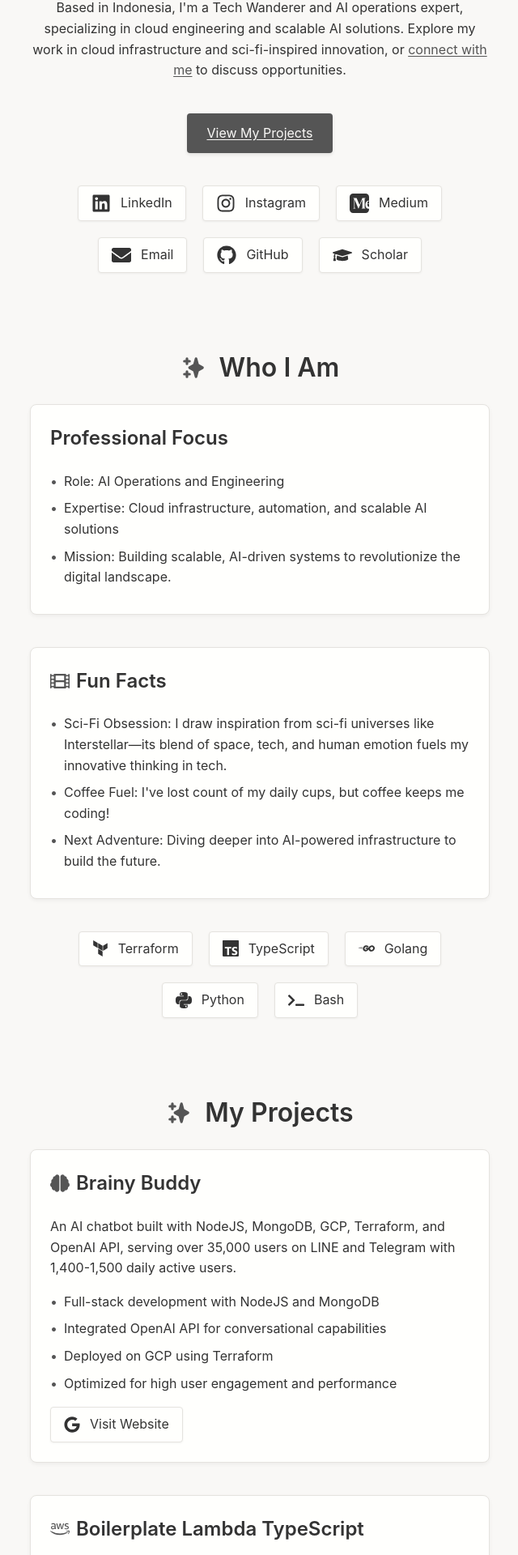
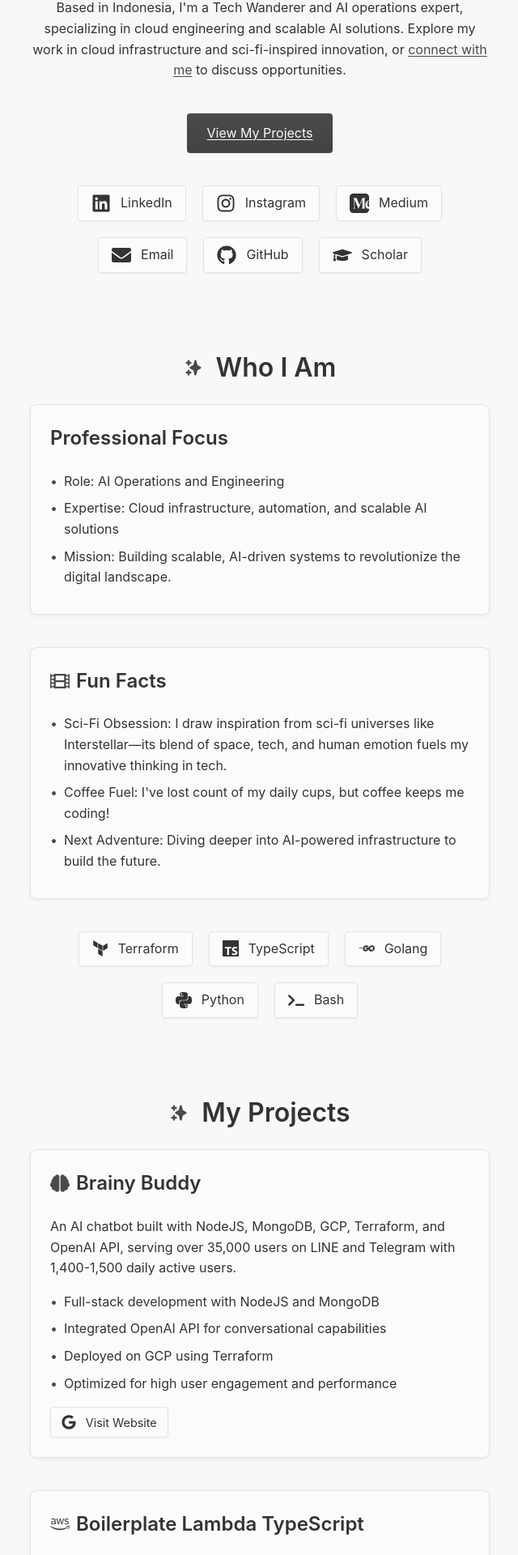
Before and after one commit to aashari/aashari, a Next.js app: page / in a window 1280 px wide. Shown: the part 353-2273 px from the top of the page at 81% size, without its empty margins (319-959 px from the left). Built offline with nearby package versions, Linux system fonts and the light colour scheme.

Commit message:
Fix icon sizing and button styling for better mobile experience

```diff
--- a/src/app/globals.css
+++ b/src/app/globals.css
@@ -4,10 +4,12 @@
   /* Light theme (default) */
   --background: rgb(249, 248, 246); /* Soft cream/off-white background */
   --foreground: #333333; /* Dark gray text for contrast */
-  --primary: #555555;    /* Medium gray accent */
+  --primary: #4A4A4A;    /* Darker gray accent for better distinction */
   --muted: #6B7280;      /* Muted gray for secondary text */
-  --card: rgb(255, 255, 253); /* Slightly lighter than background, low contrast */
+  --card: rgb(252, 251, 250); /* Slightly more distinct card background */
   --border: #E5E3DF;     /* Light border color that matches the background tone */
+  --hover: #555555;      /* Slightly darker for hover states */
+  --shadow: rgba(0, 0, 0, 0.05); /* Consistent shadow color */
 }
 
 @media (prefers-color-scheme: dark) {
@@ -15,10 +17,12 @@
     /* Dark theme */
     --background: #1A2A44; /* Dark grayish-blue */
     --foreground: #E5E5E5; /* Light gray text */
-    --primary: #9CA3AF;    /* Medium gray accent instead of blue */
+    --primary: #B0B7C3;    /* Lighter gray accent for better visibility */
     --muted: #9CA3AF;      /* Muted gray for secondary text */
-    --card: #1E2F4A;       /* Slightly lighter than background, low contrast */
+    --card: #21324F;       /* More distinct card background */
     --border: #2E4057;     /* Subtle border */
+    --hover: #C5CAD3;      /* Lighter color for hover states */
+    --shadow: rgba(0, 0, 0, 0.2); /* Darker shadow for dark theme */
   }
 }
 
@@ -52,13 +56,13 @@ body {
   border-radius: 8px;
   padding: 1.5rem;
   transition: all 0.2s ease;
-  box-shadow: 0 2px 5px rgba(0, 0, 0, 0.05); /* Subtle shadow for depth in light theme */
+  box-shadow: 0 2px 5px var(--shadow);
 }
 
 .card:hover {
   border-color: var(--primary);
   transform: scale(1.02);
-  box-shadow: 0 4px 8px rgba(0, 0, 0, 0.1); /* Enhanced shadow on hover */
+  box-shadow: 0 4px 8px var(--shadow);
 }
 
 @media (max-width: 768px) {
@@ -69,14 +73,15 @@ body {
 
 a {
   color: var(--primary);
-  text-decoration: underline; /* Make links more visible without relying on color */
-  text-underline-offset: 2px; /* Add space between text and underline */
+  text-decoration: underline;
+  text-underline-offset: 2px;
+  text-decoration-thickness: 1px;
   transition: all 0.2s ease;
 }
 
 a:hover {
-  color: var(--foreground);
-  text-decoration-thickness: 2px; /* Thicker underline on hover */
+  color: var(--hover);
+  text-decoration-thickness: 2px;
 }
 
 a:focus-visible {
@@ -86,8 +91,8 @@ a:focus-visible {
 }
 
 button, .button {
-  background: var(--primary);
-  color: var(--background); /* Use background color for text to ensure contrast */
+  background: linear-gradient(to bottom, var(--primary), color-mix(in srgb, var(--primary), #000000 10%));
+  color: var(--background);
   border: none;
   padding: 0.75rem 1.5rem;
   border-radius: 4px;
@@ -95,17 +100,18 @@ button, .button {
   transition: all 0.2s ease;
   display: inline-block;
   text-align: center;
-  box-shadow: 0 2px 4px rgba(0, 0, 0, 0.1); /* Subtle shadow for better visibility */
+  box-shadow: 0 2px 4px var(--shadow);
 }
 
 button:hover, .button:hover {
-  background-color: color-mix(in srgb, var(--primary), var(--foreground) 10%);
+  background: linear-gradient(to bottom, var(--hover), color-mix(in srgb, var(--hover), #000000 10%));
+  color: white;
   transform: translateY(-1px);
-  box-shadow: 0 4px 6px rgba(0, 0, 0, 0.1);
+  box-shadow: 0 4px 6px var(--shadow);
 }
 
 button:focus-visible, .button:focus-visible {
-  outline: 2px solid var(--primary);
+  outline: 2px solid var(--hover);
   outline-offset: 2px;
 }
 
@@ -121,14 +127,26 @@ button:focus-visible, .button:focus-visible {
   color: var(--foreground);
   text-decoration: none;
   transition: all 0.2s ease;
-  box-shadow: 0 1px 3px rgba(0, 0, 0, 0.05);
+  box-shadow: 0 1px 3px var(--shadow);
+}
+
+/* Specific styling for buttons inside cards */
+.card .social-link {
+  padding: 0.4rem 0.8rem;
+  font-size: 0.9rem;
+}
+
+.card .social-link svg {
+  width: 18px;
+  height: 18px;
 }
 
 .social-link:hover,
 .tech-badge:hover {
   border-color: var(--primary);
   transform: scale(1.02);
-  box-shadow: 0 2px 4px rgba(0, 0, 0, 0.1);
+  box-shadow: 0 2px 4px var(--shadow);
+  color: var(--hover);
 }
 
 .social-link:focus-visible,
@@ -151,6 +169,11 @@ h1, h2, h3, h4 {
   display: flex;
   align-items: center;
   gap: 0.5rem;
+}
+
+h1 svg, h2 svg, h3 svg, h4 svg {
+  min-width: 24px;
+  min-height: 24px;
 }
 
 h1, h2 {
@@ -182,6 +205,12 @@ h4 { font-size: 1.25rem; }
   h2 { font-size: 1.75rem; }
   h3 { font-size: 1.25rem; }
   h4 { font-size: 1rem; }
+
+  /* Ensure icons remain properly sized on mobile */
+  h1 svg, h2 svg, h3 svg, h4 svg {
+    min-width: 20px;
+    min-height: 20px;
+  }
 }
 
 ul {
--- a/src/app/page.tsx
+++ b/src/app/page.tsx
@@ -154,7 +154,7 @@ export default function Home() {
       </section>
 
       {/* About Section */}
-      <Section title="Who I Am" icon={<HiSparkles className="text-[var(--primary)] mr-2" />} id="about">
+      <Section title="Who I Am" icon={<HiSparkles className="text-[var(--primary)] mr-2" size={24} />} id="about">
         <div className="space-y-10">
           <div className="card w-full">
             <h3 className="text-xl mb-4">Professional Focus</h3>
@@ -185,7 +185,7 @@ export default function Home() {
       </Section>
 
       {/* Projects Section */}
-      <Section title="My Projects" icon={<HiSparkles className="text-[var(--primary)] mr-2" />} id="projects">
+      <Section title="My Projects" icon={<HiSparkles className="text-[var(--primary)] mr-2" size={24} />} id="projects">
         <div className="space-y-10">
           <div className="card w-full">
             <h3 className="text-xl mb-4 flex items-center gap-2">
@@ -200,7 +200,7 @@ export default function Home() {
               <li>Optimized for high user engagement and performance</li>
             </ul>
             <div className="mt-4">
-              <SocialLink href="https://brainybuddy.app" icon={<FaGoogle size={20} />} label="Visit Website" ariaLabel="Visit Brainy Buddy website" />
+              <SocialLink href="https://brainybuddy.app" icon={<FaGoogle size={18} />} label="Visit Website" ariaLabel="Visit Brainy Buddy website" />
             </div>
           </div>
           <div className="card w-full">
@@ -212,7 +212,7 @@ export default function Home() {
               <li>Enhanced monitoring with Datadog</li>
             </ul>
             <div className="mt-4">
-              <SocialLink href="https://github.com/aashari/boilerplate-lambda-typescript" icon={<FaGithub size={20} />} label="View on GitHub" ariaLabel="View Boilerplate Lambda TypeScript on GitHub" />
+              <SocialLink href="https://github.com/aashari/boilerplate-lambda-typescript" icon={<FaGithub size={18} />} label="View on GitHub" ariaLabel="View Boilerplate Lambda TypeScript on GitHub" />
             </div>
           </div>
           <div className="card w-full">
@@ -224,7 +224,7 @@ export default function Home() {
               <li>Configurable for various deployment scenarios</li>
             </ul>
             <div className="mt-4">
-              <SocialLink href="https://github.com/aashari/terraform-aws-static-website" icon={<FaGithub size={20} />} label="View on GitHub" ariaLabel="View AWS Static Website Terraform Module on GitHub" />
+              <SocialLink href="https://github.com/aashari/terraform-aws-static-website" icon={<FaGithub size={18} />} label="View on GitHub" ariaLabel="View AWS Static Website Terraform Module on GitHub" />
             </div>
           </div>
           <div className="card w-full">
@@ -236,34 +236,34 @@ export default function Home() {
               <li>Outputs docker image URL and service endpoint</li>
             </ul>
             <div className="mt-4">
-              <SocialLink href="https://github.com/aashari/terraform-gcp-cloud-run" icon={<FaGithub size={20} />} label="View on GitHub" ariaLabel="View Terraform GCP Cloud Run on GitHub" />
+              <SocialLink href="https://github.com/aashari/terraform-gcp-cloud-run" icon={<FaGithub size={18} />} label="View on GitHub" ariaLabel="View Terraform GCP Cloud Run on GitHub" />
             </div>
           </div>
         </div>
       </Section>
 
       {/* Publications Section */}
-      <Section title="Publications" icon={<HiSparkles className="text-[var(--primary)] mr-2" />} id="publications">
+      <Section title="Publications" icon={<HiSparkles className="text-[var(--primary)] mr-2" size={24} />} id="publications">
         <div className="space-y-10">
           <div className="card w-full">
-            <h3 className="text-xl mb-4 flex items-center gap-2"><FaBook className="text-[var(--primary)]" /> A Design of Crowd-Based Corruption Prevention System in Indonesia</h3>
+            <h3 className="text-xl mb-4 flex items-center gap-2"><FaBook className="text-[var(--primary)]" size={24} /> A Design of Crowd-Based Corruption Prevention System in Indonesia</h3>
             <p className="mb-4">Published in the 2019 International Conference on Information Management and Technology (ICIMTech). Developed a decision support system for corruption prevention using heuristic analysis and Google Map API.</p>
             <div className="mt-4">
-              <SocialLink href="https://ieeexplore.ieee.org/document/8843748" icon={<FaBook size={20} />} label="Read Publication" ariaLabel="Read A Design of Crowd-Based Corruption Prevention System in Indonesia" />
+              <SocialLink href="https://ieeexplore.ieee.org/document/8843748" icon={<FaBook size={18} />} label="Read Publication" ariaLabel="Read A Design of Crowd-Based Corruption Prevention System in Indonesia" />
             </div>
           </div>
           <div className="card w-full">
-            <h3 className="text-xl mb-4 flex items-center gap-2"><FaBook className="text-[var(--primary)]" /> Development of a Web Based Corruption Case Mapping Using Machine Learning</h3>
+            <h3 className="text-xl mb-4 flex items-center gap-2"><FaBook className="text-[var(--primary)]" size={24} /> Development of a Web Based Corruption Case Mapping Using Machine Learning</h3>
             <p className="mb-4">Published in the 2018 International Conference on Information Management and Technology (ICIMTech). Built a web application using Backpropagation ANN (96.91% accuracy) to map corruption cases in Indonesia.</p>
             <div className="mt-4">
-              <SocialLink href="https://ieeexplore.ieee.org/document/8528142" icon={<FaBook size={20} />} label="Read Publication" ariaLabel="Read Development of a Web Based Corruption Case Mapping Using Machine Learning" />
+              <SocialLink href="https://ieeexplore.ieee.org/document/8528142" icon={<FaBook size={18} />} label="Read Publication" ariaLabel="Read Development of a Web Based Corruption Case Mapping Using Machine Learning" />
             </div>
           </div>
         </div>
       </Section>
 
       {/* Awards Section */}
-      <Section title="Awards" icon={<FaTrophy className="text-[var(--primary)] mr-2" />} id="awards">
+      <Section title="Awards" icon={<FaTrophy className="text-[var(--primary)] mr-2" size={24} />} id="awards">
         <div className="space-y-10">
           <div className="card w-full">
             <h3 className="text-xl mb-4 flex items-center gap-2"><FaTrophy className="text-[var(--primary)]" /> Top Team at Ericsson Hackathon</h3>
@@ -277,19 +277,19 @@ export default function Home() {
       </Section>
 
       {/* Recent Articles Section */}
-      <Section title="Recent Articles" icon={<SiMedium className="text-[var(--primary)] mr-2" />} id="articles">
+      <Section title="Recent Articles" icon={<SiMedium className="text-[var(--primary)] mr-2" size={24} />} id="articles">
         <div className="space-y-10">
           <div className="card w-full text-center">
             <p className="mb-4">I share insights on AI, cloud engineering, and technology innovation on Medium. Check out my latest articles!</p>
             <div className="mt-4">
-              <SocialLink href="https://medium.com/@aashari" icon={<SiMedium size={24} />} label="Read on Medium" ariaLabel="Read Andi Ashari's articles on Medium" />
+              <SocialLink href="https://medium.com/@aashari" icon={<SiMedium size={18} />} label="Read on Medium" ariaLabel="Read Andi Ashari's articles on Medium" />
             </div>
           </div>
         </div>
       </Section>
 
       {/* Contact Section */}
-      <Section id="contact" title="Let&apos;s Connect" icon={<FaEnvelope className="inline-block mr-2" />}>
+      <Section id="contact" title="Let&apos;s Connect" icon={<FaEnvelope className="inline-block mr-2" size={24} />}>
         <p className="mb-6">
           I&apos;m always open to discussing new projects, opportunities, or collaborations. Based in Jakarta, Indonesia, I&apos;d love to hear from you—feel free to reach out!
         </p>
@@ -302,7 +302,7 @@ export default function Home() {
       </Section>
 
       {/* Footer */}
-      <footer className="container mx-auto px-4 mt-12 mb-8 border-t border-[var(--border)] text-center">
+      <footer className="container mx-auto border-t border-[var(--border)] text-center">
         <p className="text-sm text-[var(--muted)] max-w-prose mx-auto py-4">
           © {new Date().getFullYear()} Andi Ashari. All rights reserved. |{" "}
           <i>&quot;Innovation distinguishes between a leader and a follower.&quot; – Steve Jobs</i>
```
